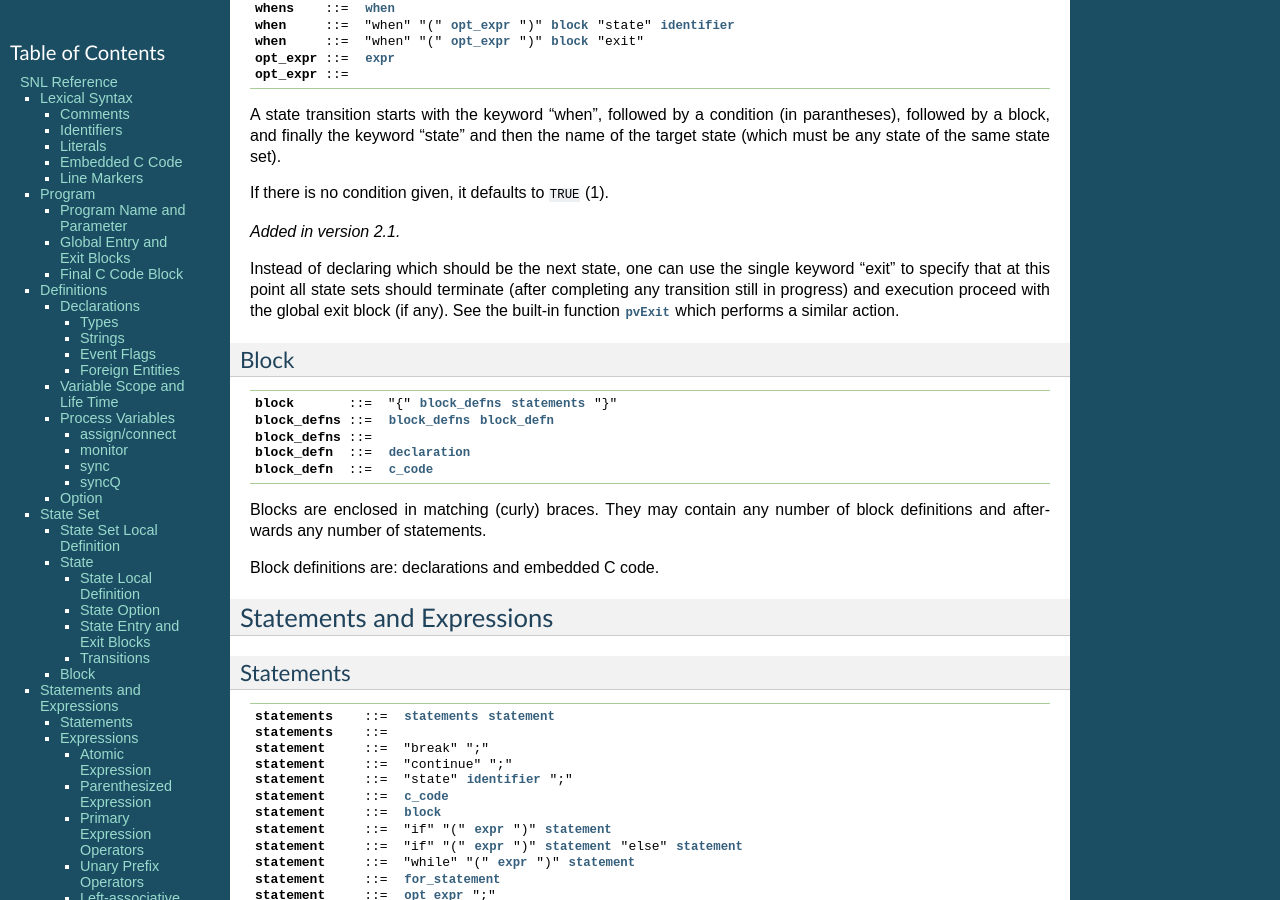
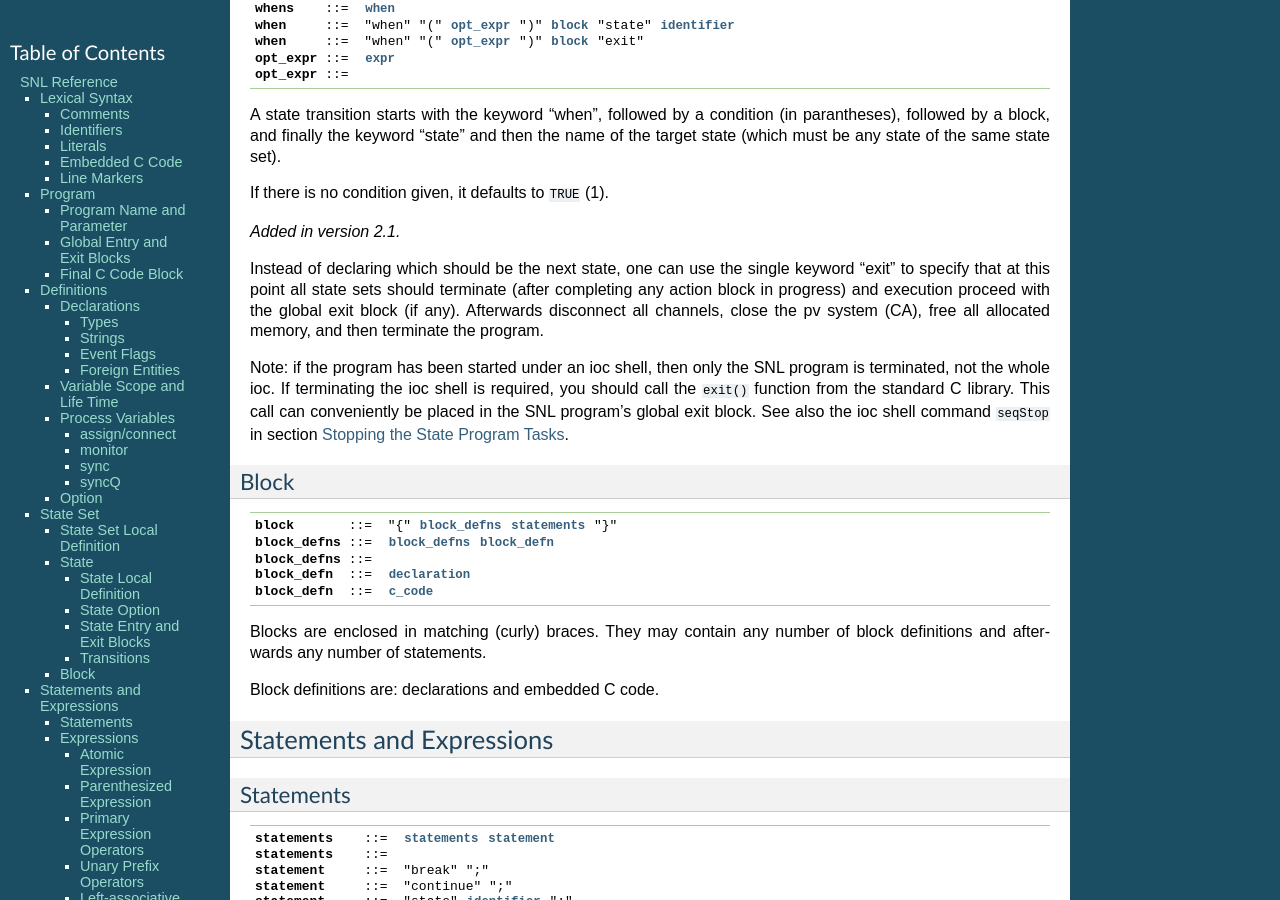
Before and after one commit to jeonghanlee/sequencer-2-2, a Sphinx documentation site: the page built from documentation/Reference.txt, in a window 1280 px wide and 900 px high, scrolled down 10061 px. Built offline with Sphinx 7.4.7, drawn with Linux system fonts in a browser that asks for light colours; some of the changed text lies outside the part shown.

Commit message:
fixed transition-to-exit clause, removed built-in pvExit
With the new transition-to-exit clause, we need to check
the die flag after the action block, too, not only after
waiting for events. The pvExit built-in was removed
because I no longer see the need for it.

```diff
--- a/documentation/Reference.txt
+++ b/documentation/Reference.txt
@@ -671,12 +671,20 @@
 
 .. versionadded:: 2.1
 
-Instead of declaring which should be the next
-state, one can use the single keyword "exit" to specify that at this
-point all state sets should terminate (after completing any transition
-still in progress) and execution
-proceed with the global exit block (if any). See the built-in
-function :c:func:`pvExit` which performs a similar action.
+Instead of declaring which should be the next state, one can use the
+single keyword "exit" to specify that at this point all state sets
+should terminate (after completing any action block in progress)
+and execution proceed with the global exit block (if any). Afterwards
+disconnect all channels, close the pv system (CA), free all
+allocated memory, and then terminate the program.
+
+Note: if the program has been started under an ioc shell, then only the SNL
+program is terminated, not the whole ioc. If terminating the ioc shell is
+required, you should call the ``exit()`` function from the standard C
+library. This call can conveniently be placed in the SNL program's global
+exit block. See also the ioc shell command ``seqStop`` in section
+:ref:`Stopping the State Program Tasks`.
+
 
 Block
 ^^^^^
@@ -1215,30 +1223,6 @@
 operation that waits for a callback (i.e. ``pvPut(var,SYNC)``
 and ``pvGet(var,SYNC)``).
 
-pvExit
-^^^^^^
-
-.. c:function::
-   void pvExit()
-
-.. versionadded:: 2.1
-
-Terminate all state sets (after completing any
-transition still in progress) and proceed with the global exit block (if
-any). Afterwards disconnect all channels, close the pv system (CA), free all
-allocated memory, and then terminate the program.
-
-Note: if the program has been started under an ioc shell, then only the SNL
-program is terminated, not the whole ioc. If terminating the ioc shell is
-required, you should call the ``exit()`` function from the standard C
-library. This call can conveniently be placed in the SNL program's global
-exit block.
-
-A more structured way to achieve the same effect is to end a state transition
-with the keyword "exit", see the :token:`when` clause in the subsection on
-`Transitions`_. See also the ioc shell command ``seqStop`` in section
-:ref:`Stopping the State Program Tasks`.
-
 pvChannelCount
 ^^^^^^^^^^^^^^
 
--- a/documentation/Using.txt
+++ b/documentation/Using.txt
@@ -100,8 +100,7 @@
 The parameter to ``seqStop`` is either the task identifier (tid) or
 the task name of the state program task.
 
-A state program can also terminate itself, see :ref:`Transitions` and
-:c:func:`pvExit`.
+A state program can also terminate itself, see :ref:`Transitions`.
 
 Unix-specific instructions
 --------------------------
```
Also changed, not shown: 4 other files.
